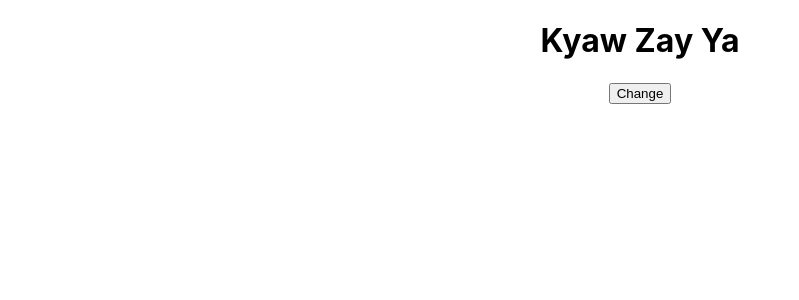
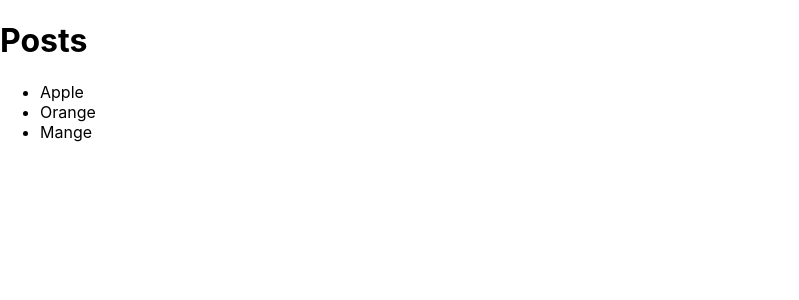
Before and after one commit to KyawZayYa2222/Learning-react, a React (Create React App) app in the folder spa-react/: page / in a window 1280 px wide. Shown: the top 300 px of the page, without its empty margins (0-799 px from the left). Built offline with nearby package versions, Linux system fonts and the light colour scheme.

Commit message:
working with list

```diff
--- a/spa-react/src/App.js
+++ b/spa-react/src/App.js
@@ -1,24 +1,22 @@
-import { useState } from 'react';
-import './App.css';
-// import OneImg from './assets/one.jpg';
+import React, { useState } from 'react'
 
-
-function App() {
-  let [name, setName] = useState("Kyaw Zay Ya"); // [getter, setterFun]
-
-  let changeName = () => {
-    setName("Mg Mg");
-    console.log(name);
-  }
+export default function App() {
+  let [posts, SetPosts] = useState([
+    {id: 1, title: 'Apple'},
+    {id: 2, title: 'Orange'},
+    {id: 3, title: 'Mange'}
+  ]);
 
   return (
-    <div className="App">
-      <h1>{name}</h1>
-      {/* <img src={OneImg} alt="" /> */}
-
-      <button onClick={changeName}>Change</button>
+    <div>
+      <h1>Posts</h1>
+      <ul>
+        {
+          posts.map((post) => (
+            <li key={post.id}>{post.title}</li>
+          ))
+        }
+      </ul>
     </div>
-  );
+  )
 }
-
-export default App;
```
